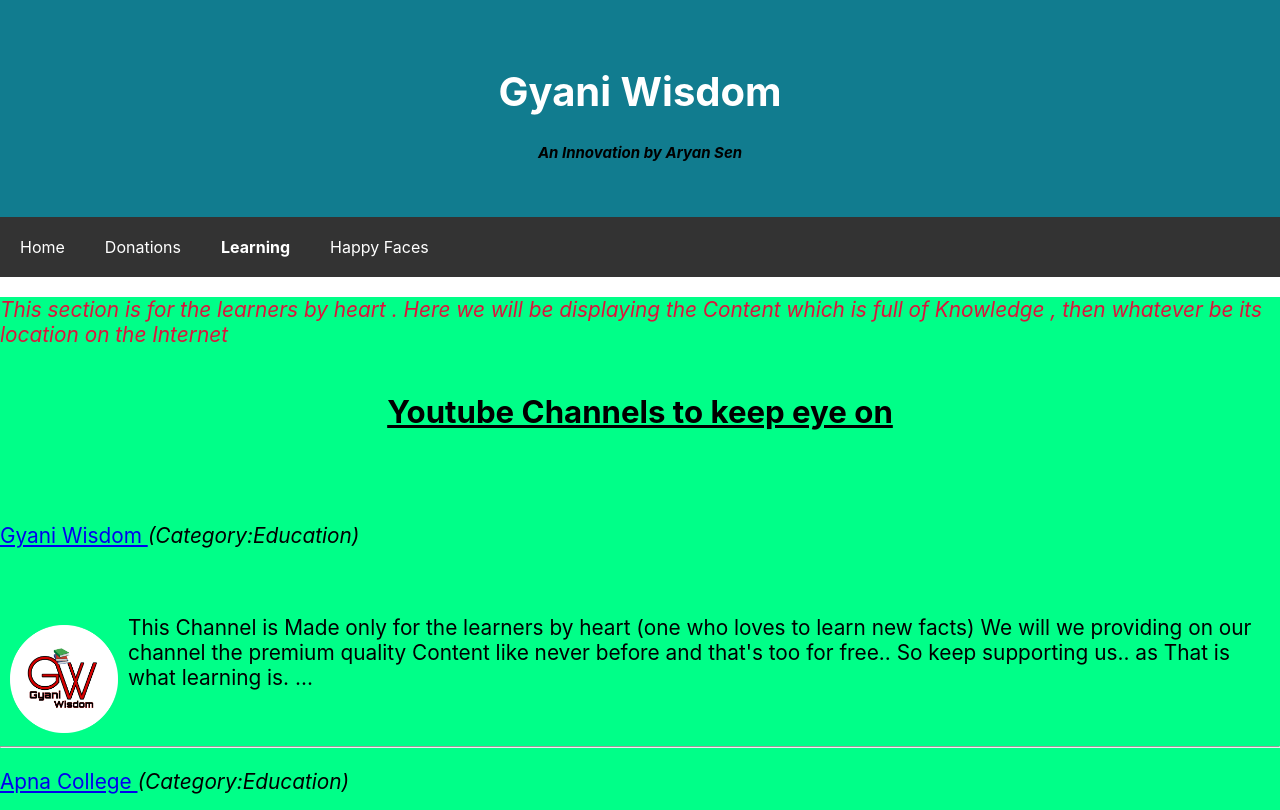
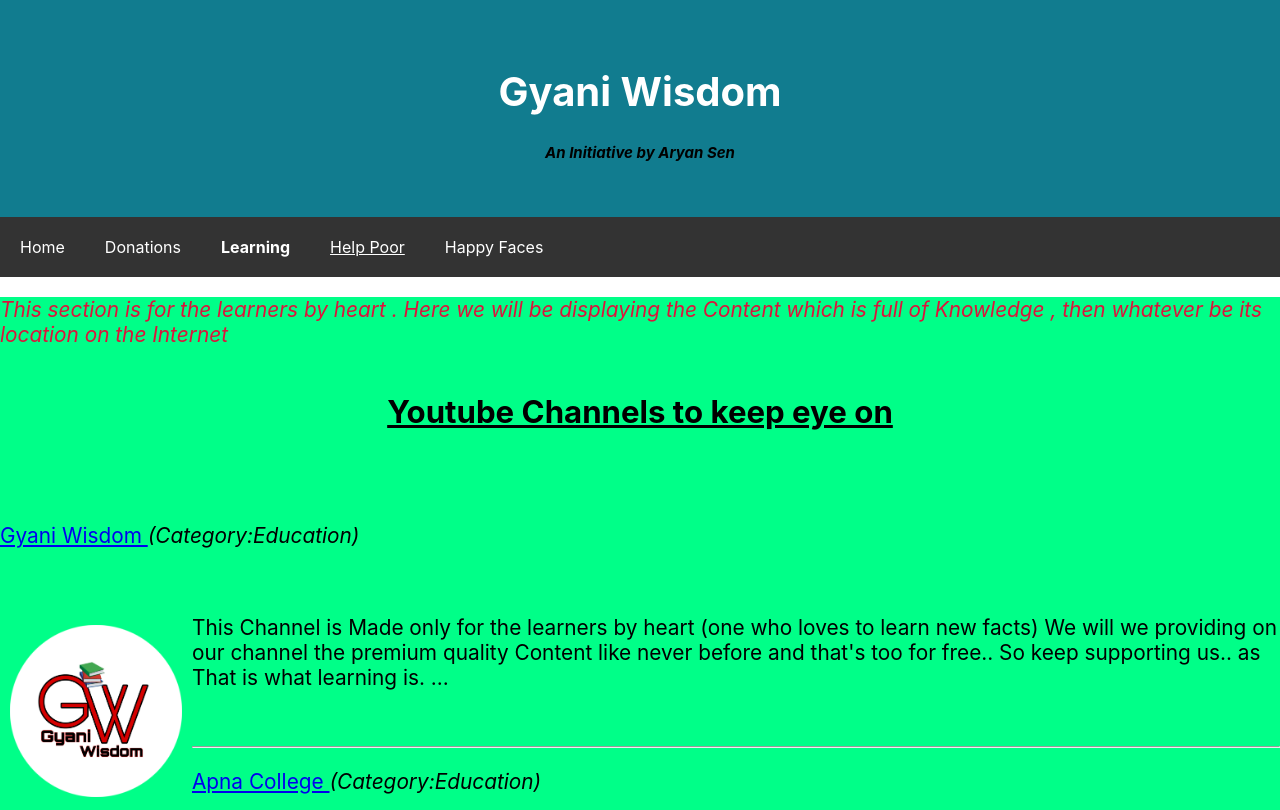
Before and after one commit to aryansen001/gw, a plain HTML site: page learning.html in a window 1280 px wide. Shown: the top 810 px of the page. Drawn offline with Linux system fonts and the light colour scheme.

Commit message:
Update learning.html

```diff
--- a/learning.html
+++ b/learning.html
@@ -11,19 +11,20 @@
 <body>
     <header>
         <h1>Gyani Wisdom</h1>
-       <h3>An Innovation by Aryan Sen</h3>
+       <h3>An Initiative by Aryan Sen</h3>
     </header>
     <nav>
         <a href="index.html">Home</a>
         <a href="donations.html">Donations</a>
         <a href="learning.html"><b>Learning</b></a>
+        <a href="help poor.html"><u>Help Poor</u></a>
         <a href="happyfaces.html">Happy Faces</a>
     </nav>
     <main style="text-align: left;font-size: 1.3em;">
         <section>
     <p style="color: crimson;"><i>This section is for the learners by heart . Here we will be displaying the  Content which is full of Knowledge , then whatever be its location on the Internet</i></p>
 <h2 style="text-align: center; "><u> Youtube Channels to keep eye on</u></h2><br>
-<p><a href="https://www.youtube.com/channel/UCyLxJujUAmhFqnmdmUXuVBQ">Gyani Wisdom </a><i>(Category:Education)</i></p><br><p><img src="images/logo.png" height ="5%" width="10%" align="left">This Channel is Made only for the learners by heart (one who loves to learn new  facts)
+<p><a href="https://www.youtube.com/channel/UCyLxJujUAmhFqnmdmUXuVBQ">Gyani Wisdom </a><i>(Category:Education)</i></p><br><p><img src="images/logo.png" height ="10%" width="15%" align="left">This Channel is Made only for the learners by heart (one who loves to learn new  facts)
     We will we providing on our channel the premium quality Content like never before and that's too for free..
     So keep supporting us.. as That is what learning is. ...</p><br><hr>
 <p><a href="https://www.youtube.com/channel/UCBwmMxybNva6P_5VmxjzwqA">Apna College </a><i>(Category:Education)</i></p><br><p><img src="images/apna college.jpg" height ="30%" width="30%" align="right">Hey guys, welcome to this new channel - Apna College. I will help you in finding your right college, career options, soft skills and help you explore your passion. Chalo Phodte hain!<br>
@@ -57,7 +58,7 @@
     Coordinator of Jaipur Foot USA<br>
     YouTube Channels: Aman Dhattarwal, Apni Kaksha, Apna College, Hustlers Bay and Aman Bhaiya Vlogs<br>
     Entrepreneur </p><br><hr>
-<p><a href="https://www.youtube.com/channel/UCatL-c6pmnjzEOHSyjn-sHA">Khan GS Research Centre</a><i>(Category:Education)</i></p><br><p><img src="images/khan gs.jpg" height ="3%" width="10%"align="right">खान सर का पूरा नाम फैजल खान (Faizal Khan)है और उनका जन्म उत्तर प्रदेश के गोरखपुर जिले में एक मध्यम वर्गीय परिवार में जन्म हुआ था। खान सर जो है इनके पढ़ाने की खासियत यह है कि उनकी बिहारी भाषा जो बहुत ही प्यारी भाषा है, जिसका उपयोग करना बहुत आसान है। खान सर किसी भी विषय को बहुत अच्छे से समझाते हैं, लोग उन्हें बहुत पसंद करते हैं, लोग उन्हें अब्दुल कलाम के नाम से भी बुलाते हैं।</p><br><hr>
+<p><a href="https://www.youtube.com/channel/UCatL-c6pmnjzEOHSyjn-sHA">Khan GS Research Centre</a><i>(Category:Education)</i></p><br><p><img src="images/khan gs.jpg" height ="10%" width="15%" align="right">खान सर का पूरा नाम फैजल खान (Faizal Khan)है और उनका जन्म उत्तर प्रदेश के गोरखपुर जिले में एक मध्यम वर्गीय परिवार में जन्म हुआ था। खान सर जो है इनके पढ़ाने की खासियत यह है कि उनकी बिहारी भाषा जो बहुत ही प्यारी भाषा है, जिसका उपयोग करना बहुत आसान है। खान सर किसी भी विषय को बहुत अच्छे से समझाते हैं, लोग उन्हें बहुत पसंद करते हैं, लोग उन्हें अब्दुल कलाम के नाम से भी बुलाते हैं।</p><br><hr>
 <p><a href="https://www.youtube.com/c/MrVivekBindra">Dr Vivek Bindra Motivational Speaker</a><i>(Category:Business & Motivation)</i></p><br><p><img src="images/dr vivek.jpg" height ="30%" width="30%"align="left">1)Dr. Vivek Bindra, CEO & Founder of Bada Business Pvt Ltd.<br>
 2) He is one of the World's Greatest Influencers, an International Motivational Speaker, Leadership Consultant & Inspirational Business Coach. <br>
 3)Dr. Vivek Bindra's YouTube channel is World’s No. 1 Most Subscribed YouTube Channel in terms of Entrepreneurship & Leadership Development with 1.1 billion+ viewership. with 1 million+ unique visitors every day.<br>
```
